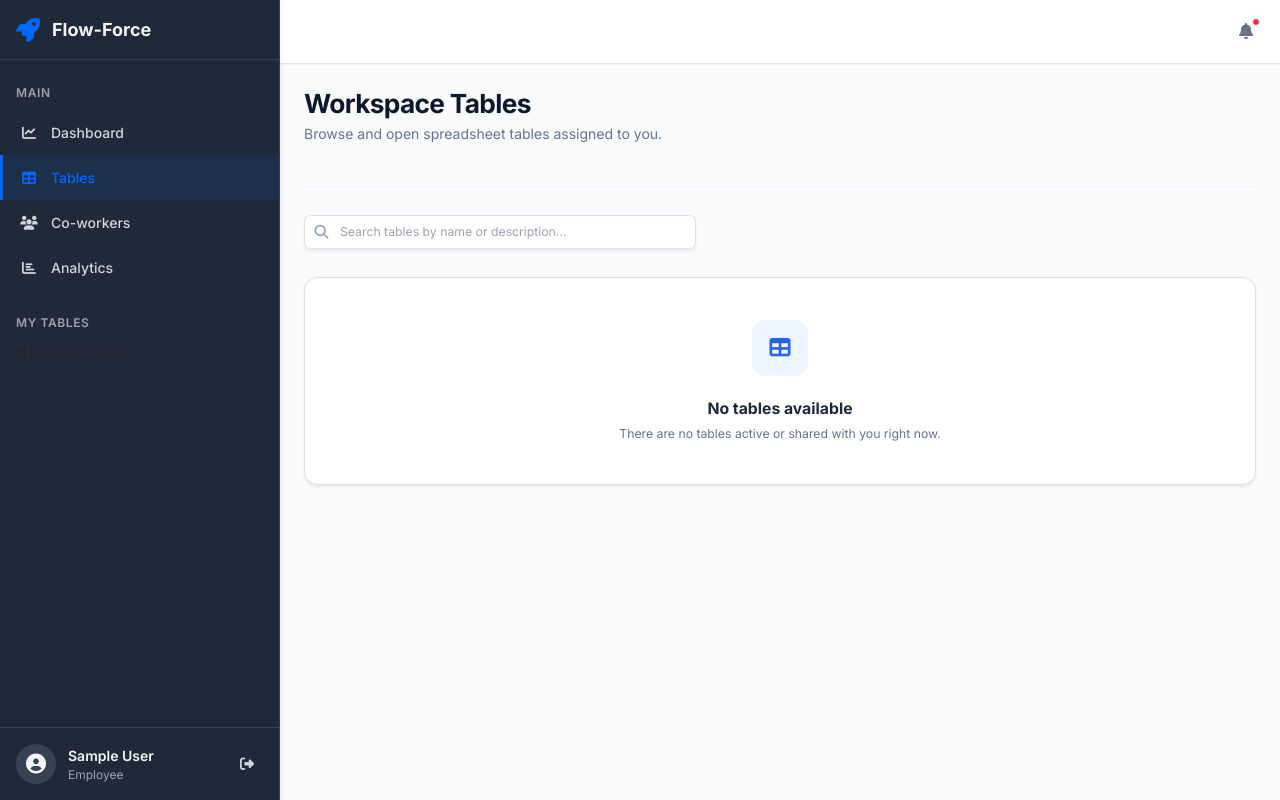
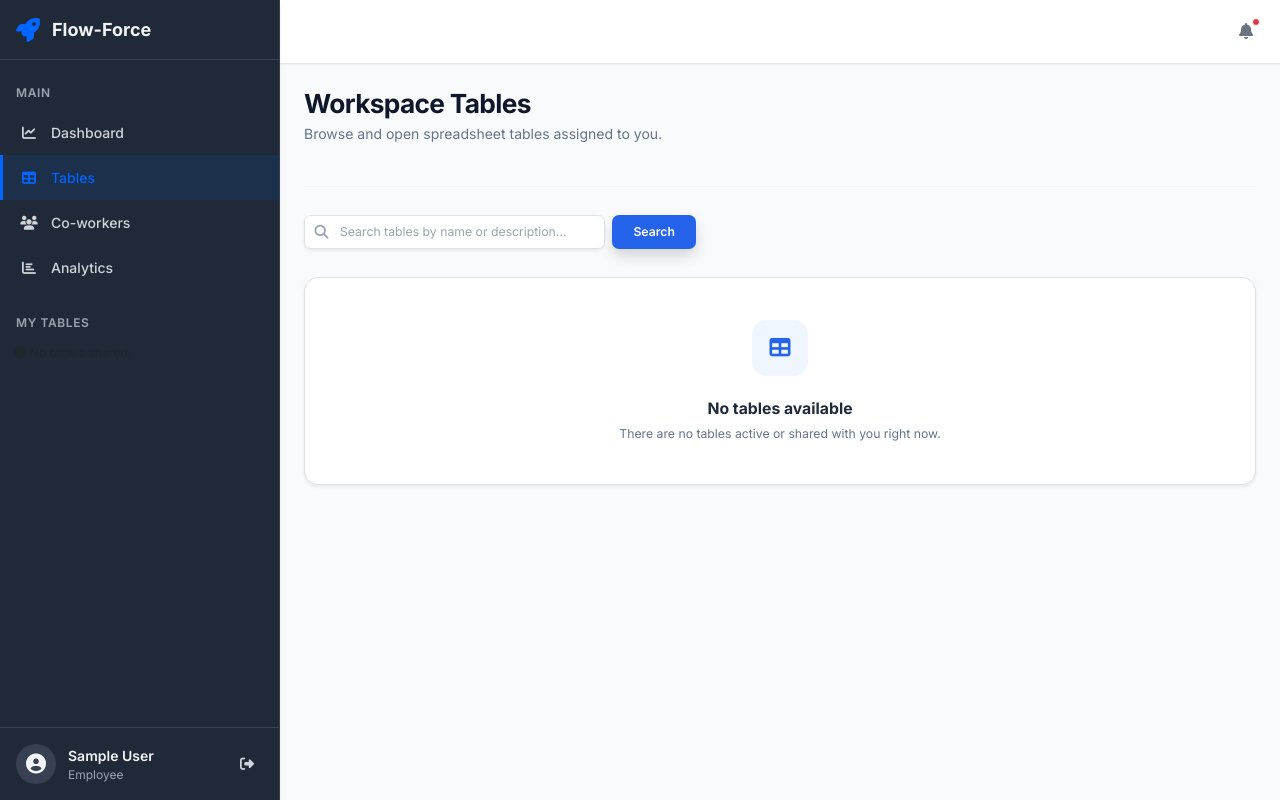
Before and after one commit to badrish-cmd/FLOW-FORCE_WORKSPACE, a Django app: page /tables/ in a window 1280 px wide. Run offline with Django 5.2, Linux system fonts and the light colour scheme; the visitor is signed in with stand-in values (Sample User, id 1); data comes from the database, SQL or seed files in the repository; data that the repository does not hold is empty; parts of the project's set-up code (start-up, migrations or seed data) failed here and were passed over; some libraries are stand-ins or nearby versions.

Commit message:
Disable search-on-typing and add search buttons to table and employee search

```diff
--- a/templates/tables/table_list.html
+++ b/templates/tables/table_list.html
@@ -21,13 +21,18 @@
     </div>
 
     <!-- Search Bar -->
-    <div class="max-w-md">
-        <div class="relative">
-            <span class="absolute inset-y-0 left-0 flex items-center pl-3">
-                <i class="fas fa-search text-slate-400"></i>
-            </span>
-            <input type="text" id="tableSearchInput" oninput="filterTables()" placeholder="Search tables by name or description..."
-                   class="w-full pl-10 pr-4 py-2 bg-white text-sm border border-slate-200 rounded-lg shadow-sm focus:outline-none focus:border-blue-500 transition-all duration-200">
+    <div class="max-w-md mb-6">
+        <div class="flex gap-2">
+            <div class="relative flex-grow">
+                <span class="absolute inset-y-0 left-0 flex items-center pl-3">
+                    <i class="fas fa-search text-slate-400"></i>
+                </span>
+                <input type="text" id="tableSearchInput" placeholder="Search tables by name or description..."
+                       class="w-full pl-10 pr-4 py-2 bg-white text-sm border border-slate-200 rounded-lg shadow-sm focus:outline-none focus:border-blue-500 transition-all duration-200">
+            </div>
+            <button type="button" onclick="filterTables()" class="inline-flex items-center justify-center px-4 py-2 text-sm font-semibold text-white bg-blue-600 hover:bg-blue-700 rounded-lg shadow transition-all duration-200">
+                Search
+            </button>
         </div>
     </div>
 
@@ -228,6 +233,18 @@
 {% endif %}
 
 <script>
+    document.addEventListener('DOMContentLoaded', function() {
+        const searchInput = document.getElementById('tableSearchInput');
+        if (searchInput) {
+            searchInput.addEventListener('keydown', function(e) {
+                if (e.key === 'Enter') {
+                    e.preventDefault();
+                    filterTables();
+                }
+            });
+        }
+    });
+
     function filterTables() {
         const query = document.getElementById('tableSearchInput').value.toLowerCase().trim();
         const cards = document.querySelectorAll('.grid > div');
```
Also changed, not shown: templates/employee_management/employee_list.html (+4 -9 lines).
